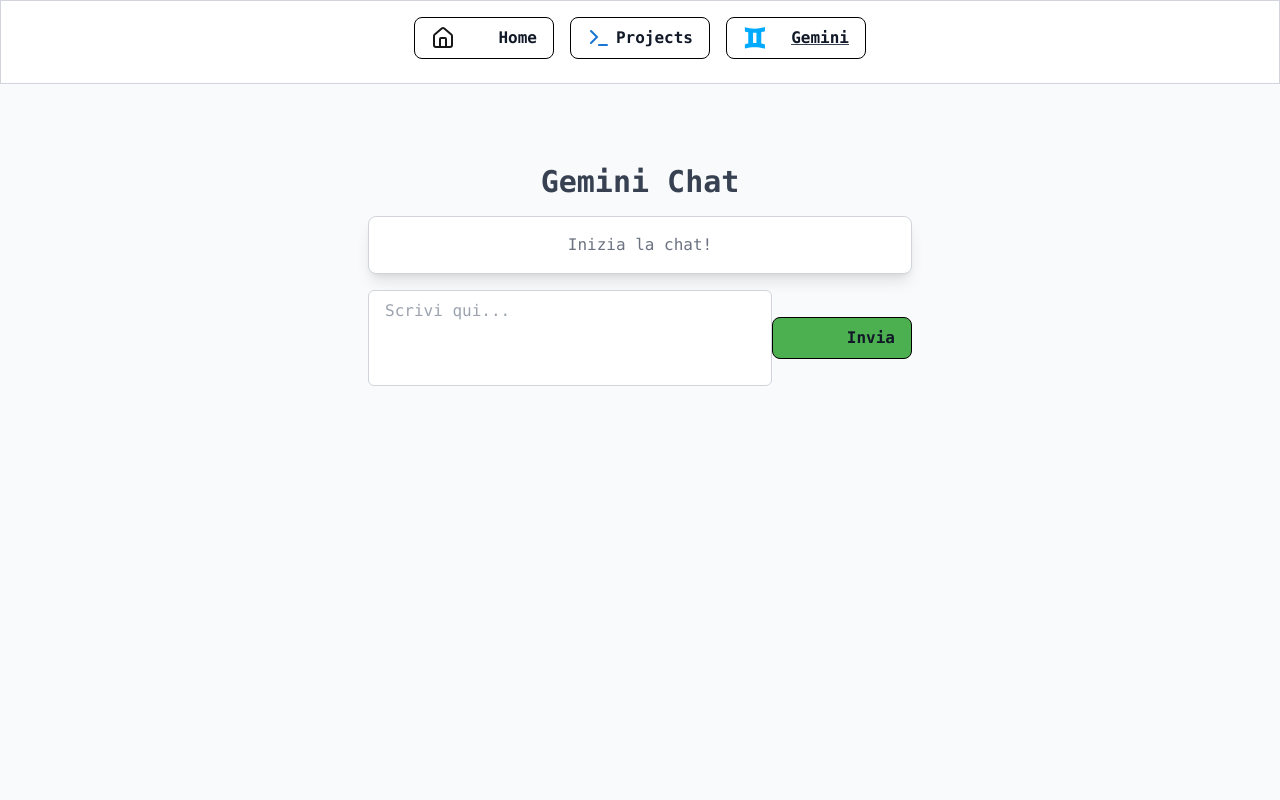
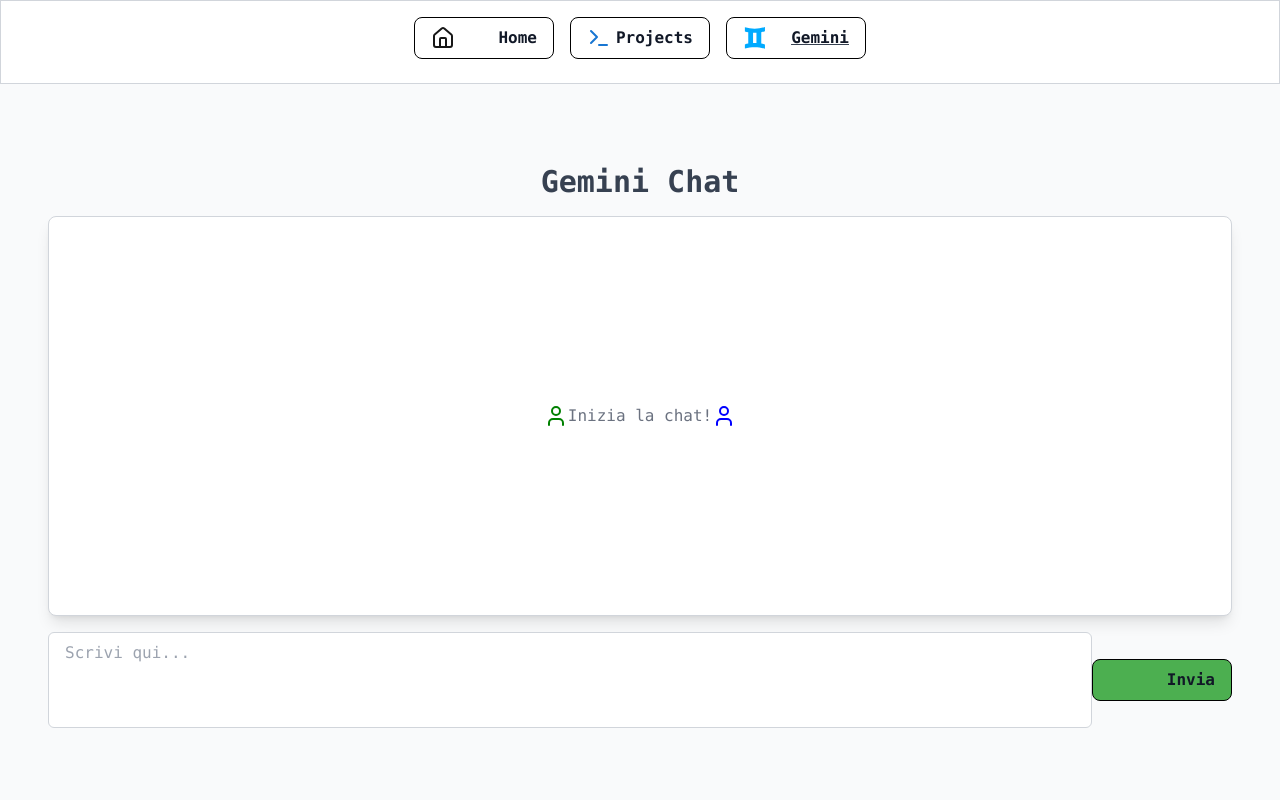
Before and after one commit to LucaFerraresso/TypeScript-Portfolio, a Next.js app in the folder portfolioproject/: page /GeminiPro in a window 1280 px wide. Shown: the top 800 px of the page. Built offline with nearby package versions, Linux system fonts and the light colour scheme.

Commit message:
fix chat + date filter projects select

```diff
--- a/portfolioproject/app/GeminiPro/page.tsx
+++ b/portfolioproject/app/GeminiPro/page.tsx
@@ -91,36 +91,33 @@
           </div>
         </div>
       ) : (
-        <motion.div className="flex flex-col justify-center p-80 -mt-80 text-center">
         <motion.div
           variants={fadeInVariants}
           initial="hidden"
           animate="visible"
-            className=" min-h-screen bg-gray-50"
+          className=" bg-gray-50 relative"
         >
           <div className="flex flex-col items-center p-4">
             <h1 className="text-3xl font-bold mb-4">Gemini Chat</h1>
-              <div className="flex flex-col bg-white shadow-lg rounded-lg p-4 max-h-[500px] w-full overflow-y-auto border border-gray-300 mb-4">
+            <div className="flex flex-col bg-white shadow-lg rounded-lg p-4 max-h-[500px] w-full overflow-y-auto border border-gray-300 mb-4 h-[400px]">
               {messages.length === 0 ? (
-                  <div className="flex items-center justify-center h-full text-gray-500">
+                <div className="flex items-center justify-center h-full text-gray-500 ">
+                  <User size={24} color={"green"} textAnchor="bot" />
                   Inizia la chat!
+                  <User size={24} color={"blue"} />
                 </div>
               ) : (
                 messages.map((msg, index) => (
                   <div
                     key={index}
-                      ref={
-                        index === messages.length - 1 ? lastMessageRef : null
-                      }
+                    ref={index === messages.length - 1 ? lastMessageRef : null}
                     className={`flex mb-2 ${
                       msg.type === "user" ? "justify-end" : "justify-start"
                     }`}
                   >
                     <span
                       className={`flex items-center ${
-                          msg.type === "user"
-                            ? "text-blue-600"
-                            : "text-green-600"
+                        msg.type === "user" ? "text-blue-600" : "text-green-600"
                       } mr-2`}
                     >
                       <User
@@ -149,6 +146,7 @@
                 </div>
               )}
             </div>
+
             <div className="flex items-center w-full">
               <textarea
                 value={inputValue}
@@ -168,7 +166,6 @@
             </div>
           </div>
         </motion.div>
-        </motion.div>
       )}
     </>
   );
--- a/portfolioproject/app/Projects/page.tsx
+++ b/portfolioproject/app/Projects/page.tsx
@@ -105,15 +105,15 @@
             className="p-2 border border-gray-300 rounded-md"
           >
             <option value="">2024</option>
-            <option value="01">gennaio</option>
-            <option value="02">febbraio</option>
-            <option value="03">marzo</option>
-            <option value="04">aprile</option>
-            <option value="05">maggio</option>
-            <option value="06">giugno</option>
-            <option value="07">luglio</option>
-            <option value="08">agosto</option>
-            <option value="09">settembre</option>
+            <option value="/01">gennaio</option>
+            <option value="/02">febbraio</option>
+            <option value="/03">marzo</option>
+            <option value="/04">aprile</option>
+            <option value="/05">maggio</option>
+            <option value="/06">giugno</option>
+            <option value="/07">luglio</option>
+            <option value="/08">agosto</option>
+            <option value="/09">settembre</option>
             <option value="/10">ottobre</option>
             <option value="/11">novembre</option>
             <option value="/12">dicembre</option>
```
Lines whose indentation alone changed are shown as unchanged.
